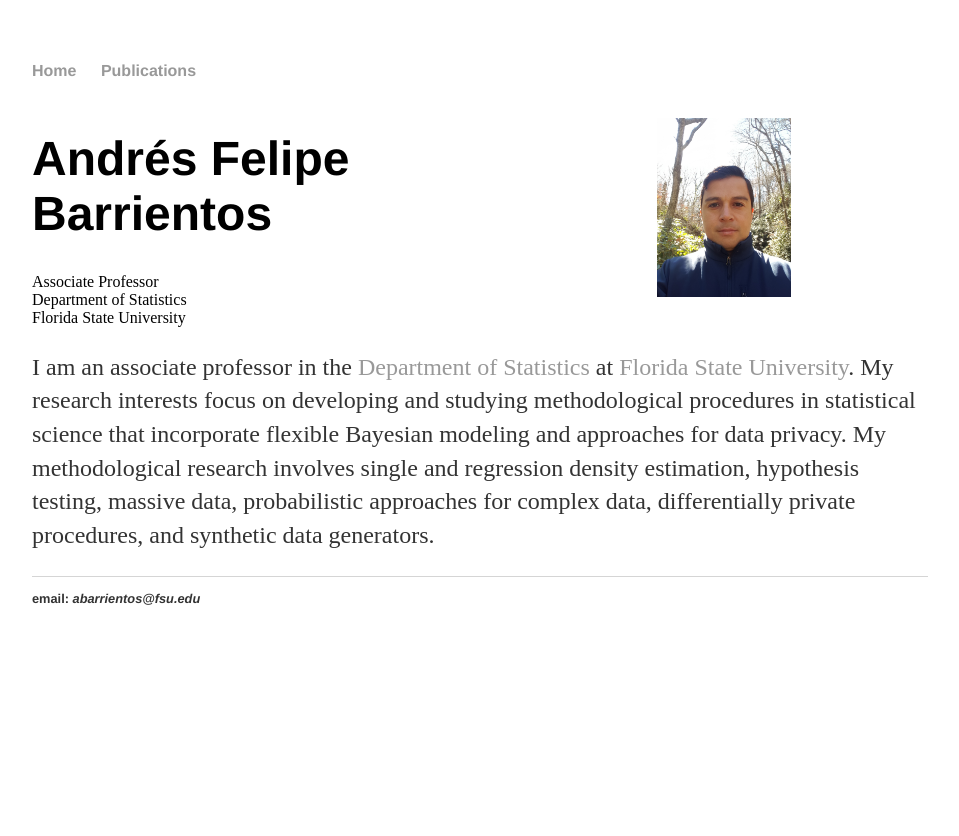
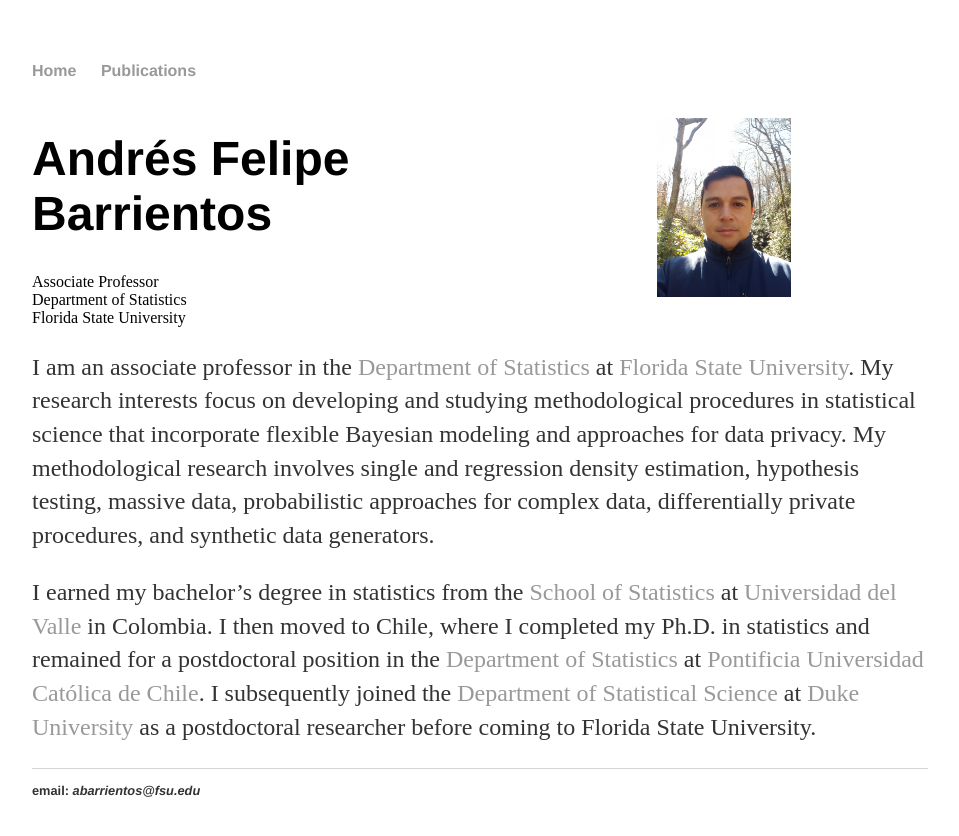
Before and after one commit to anfebar/anfebar.github.io, a Jekyll site: the page built from index.html, in a window 1280 px wide. Shown: the top 836 px of the page, without its empty margins (160-1119 px from the left). Built offline with Jekyll 4.4.1, drawn with Linux system fonts in a browser that asks for light colours.

Commit message:
Update biography and academic title

```diff
--- a/cv/index.html
+++ b/cv/index.html
@@ -8,7 +8,7 @@ title: Andrés Felipe Barrientos
 <div class="row">
   <div class="column">
 <h1>Andrés Felipe Barrientos</h1>
-			Assistant Professor <br>
+			Associate Professor <br>
 			Department of Statistics<br>
 			Florida State University<br>
   </div>
--- a/index.html
+++ b/index.html
@@ -23,4 +23,9 @@ title: Andres Felipe Barrientos
 				estimation, hypothesis testing, massive data, probabilistic approaches for complex data,
 				differentially private procedures, and synthetic data generators.  </p>
 
+			<p>I earned my bachelor’s degree in statistics from the <a href="https://escuelaestadistica.univalle.edu.co/">School of Statistics</a> at
+<a href="https://www.univalle.edu.co/">Universidad del Valle</a> in Colombia. I then moved to Chile, where I completed my Ph.D. in statistics and remained for a postdoctoral position in the
+<a href="https://www.mat.uc.cl/">Department of Statistics</a> at <a href="https://www.uc.cl/">Pontificia Universidad Católica de Chile</a>. I subsequently joined the
+<a href="https://stat.duke.edu/">Department of Statistical Science</a> at <a href="https://duke.edu/">Duke University</a> as a postdoctoral researcher before coming to Florida State University.</p>
+
 		</div>
```
